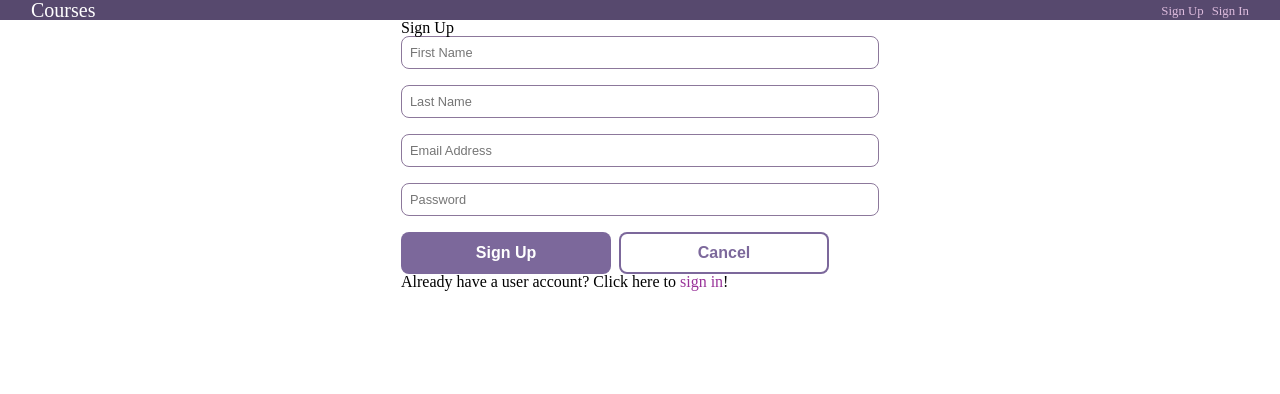
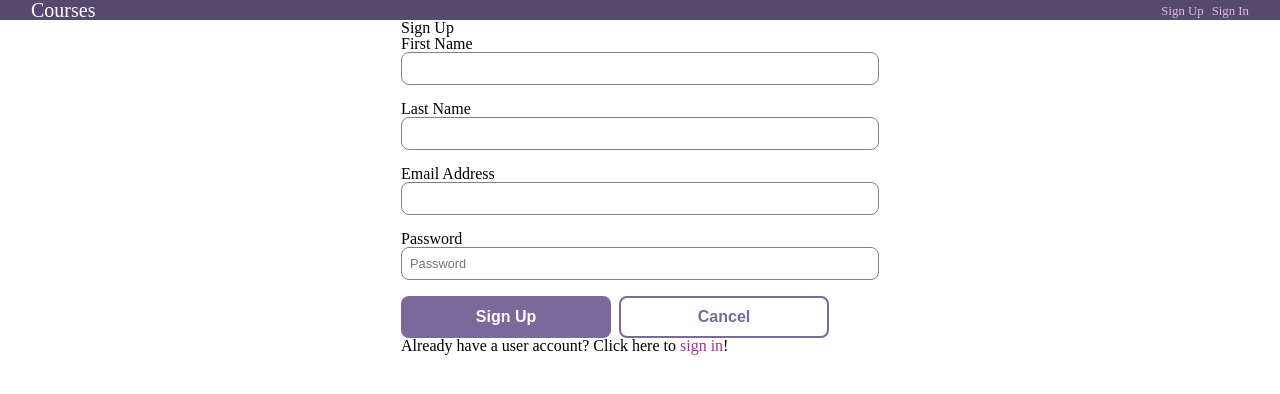
Before and after one commit to BellaBradbury/Full-Stack-School-Database, a React (Create React App) app in the folder client/: page /signUp in a window 1280 px wide. Shown: the top 394 px of the page. Built offline with nearby package versions, Linux system fonts and the light colour scheme.

Commit message:
html fixes

```diff
--- a/client/src/components/Courses.js
+++ b/client/src/components/Courses.js
@@ -39,7 +39,7 @@ export default function Courses({ history }) {
     return (
         <div className='wrap main--grid'>
             {courseTitles}
-            <Link className='course--module course--add-module' to='/courses/create'>
+            <Link className='course--module course--add--module' to='/courses/create'>
                 <span className='course--add--title'>
                     <svg version="1.1" xmlns="http://www.w3.org/2000/svg" x="0px" y="0px" viewBox="0 0 13 13" className="add">
                         <polygon points="7,6 7,0 6,0 6,6 0,6 0,7 6,7 6,13 7,13 7,7 13,7 13,6 "></polygon>
--- a/client/src/components/CreateCourse.js
+++ b/client/src/components/CreateCourse.js
@@ -73,8 +73,8 @@ export default class CreateCourse extends Component {
                 <h2>Create Course</h2>
                 <Form submit={this.submit} cancel={this.cancel} errors={errors} submitButtonText='Create Course'
                     elements={() => (
-                        <>
-                            <div className='main--flex'>
+                        <div className='main--flex'>
+                            <div>
                                 <label htmlFor='courseTitle'>Course Title</label>
                                 <input id='CourseTitle' name='CourseTitle' type='text' value={title} onChange={this.change} />
                                 <p>By {this.props.context.authenticatedUser.firstName} {this.props.context.authenticatedUser.lastName}</p>
@@ -89,7 +89,7 @@ export default class CreateCourse extends Component {
                                 <label htmlFor='materialsNeeded'>Materials Needed</label>
                                 <textarea id='materialsNeeded' name='materialsNeeded' value={materialsNeeded} onChange={this.change} />
                             </div>
-                        </>
+                        </div>
                     )}
                 />
             </div>
--- a/client/src/components/Forbidden.js
+++ b/client/src/components/Forbidden.js
@@ -8,7 +8,7 @@ export default function Forbidden({
     return (
         <div className="wrap">
             <h2>Forbidden</h2>
-            <p>Uh oh! You do not have access to this course.</p>
+            <p>Uh oh! You can't access this page.</p>
         </div>
     );
 }
--- a/client/src/components/Form.js
+++ b/client/src/components/Form.js
@@ -21,14 +21,14 @@ export default function Form ({
 
     // shows form and buttons, shows errors if applicable
     return (
-        <div>
+        <>
             <DisplayErrors errors={errors} />
             <form onSubmit={submitForm} type='submit'>
                 {elements()}
                     <button className="button" type="submit">{submitButtonText}</button>
                     <button className="button button-secondary" onClick={cancelForm}>Cancel</button>
             </form>
-        </div>
+        </>
     );
 }
 
@@ -39,7 +39,7 @@ function DisplayErrors({ errors }) {
     if (errors.length) {
         displayErrors = (
             <div className="validation--errors">
-                <h3>Form Validation Errors</h3>
+                <h3>Validation Errors</h3>
                 <ul>
                     {errors.map( (error, i) => <li key={i}>{error}</li>)}
                 </ul>
--- a/client/src/components/NotFound.js
+++ b/client/src/components/NotFound.js
@@ -4,8 +4,9 @@ import React from 'react';
 // PROVIDES USERS A FRIENDLY PAGE WHEN ROUTE NOT FOUND
 export default function NotFound() {
     return (
-        <div>
-            <h1>Page Not Found</h1>
+        <div class='wrap'>
+            <h2>Not Found</h2>
+            <p>Sorry! We couldn't find the page you're looking for.</p>
         </div>
     )
 }
--- a/client/src/components/UpdateCourse.js
+++ b/client/src/components/UpdateCourse.js
@@ -109,8 +109,8 @@ export default class UpdateCourse extends Component {
                 <h2>Update Course</h2>
                 <Form errors={this.state.errors} cancel={this.cancel} submit={this.submit} submitButtonText='Update Course'
                     elements = {() => (
-                        <>
-                            <div className='main--flex'>
+                        <div className='main--flex'>
+                            <div>
                                 <label htmlFor='courseTitle'>Course Title</label>
                                 <input id='CourseTitle' name='CourseTitle' type='text' value={title} onChange={this.change} />
                                 <p>By {authenticatedUser.firstName} {authenticatedUser.lastName}</p>
@@ -125,7 +125,7 @@ export default class UpdateCourse extends Component {
                                 <label htmlFor='materialsNeeded'>Materials Needed</label>
                                 <textarea id='materialsNeeded' name='materialsNeeded' value={materialsNeeded} onChange={this.change} />
                             </div>
-                        </>
+                        </div>
                     )}
                 />
             </div>
--- a/client/src/components/UserSignIn.js
+++ b/client/src/components/UserSignIn.js
@@ -32,20 +32,20 @@ export default class UserSignIn extends Component {
                     submitButtonText="Sign In"
                     elements={() => (
                         <React.Fragment>
+                            <label for='emailAddress'>Email Address</label>
                             <input
                                 id="emailAddress"
                                 name="emailAddress"
-                                type="text"
+                                type="email"
                                 value={emailAddress}
-                                onChange={this.change}
-                                placeholder="Email Address" />
+                                onChange={this.change} />
+                            <label for='password'>Password</label>
                             <input
                                 id="password"
                                 name="password"
                                 type="password"
                                 value={password}
-                                onChange={this.change}
-                                placeholder="Password" />
+                                onChange={this.change} />
                         </React.Fragment>
                     )} />
                 <p>Don't have a user account? Click here to <Link to='/signup'>sign up</Link>!</p>
--- a/client/src/components/UserSignUp.js
+++ b/client/src/components/UserSignUp.js
@@ -35,27 +35,28 @@ export default class UserSignUp extends Component {
                     submitButtonText='Sign Up'
                     elements={() => (
                         <React.Fragment>
+                            <label for='firstName'>First Name</label>
                             <input
                                 id='firstName'
                                 name='firstName'
                                 type='text'
                                 value={firstName}
-                                onChange={this.change}
-                                placeholder='First Name' />
+                                onChange={this.change} />
+                            <label for='lastName'>Last Name</label>
                             <input
                                 id='lastName'
                                 name='lastName'
                                 type='text'
                                 value={lastName}
-                                onChange={this.change}
-                                placeholder='Last Name' />
+                                onChange={this.change} />
+                            <label for='emailAddress'>Email Address</label>
                             <input
                                 id='emailAddress'
                                 name='emailAddress'
-                                type='text'
+                                type='email'
                                 value={emailAddress}
-                                onChange={this.change}
-                                placeholder='Email Address' />
+                                onChange={this.change} />
+                            <label for='password'>Password</label>
                             <input
                                 id='password'
                                 name='password'
```
Also changed, not shown: client/src/components/CourseDetail.js (+5 -4 lines).
